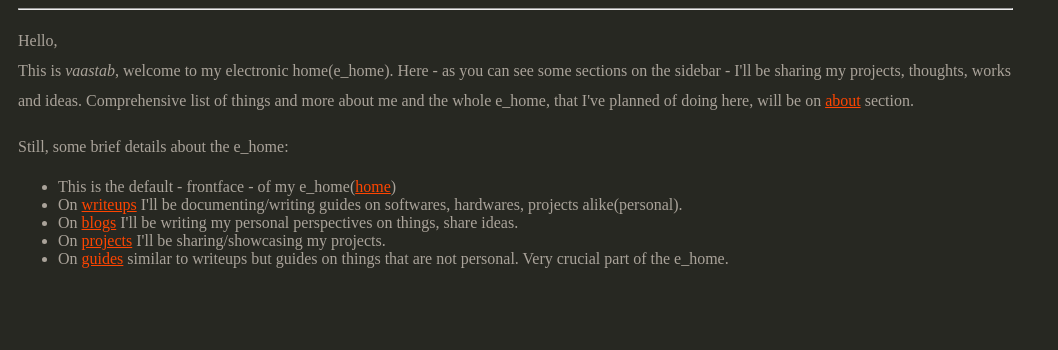
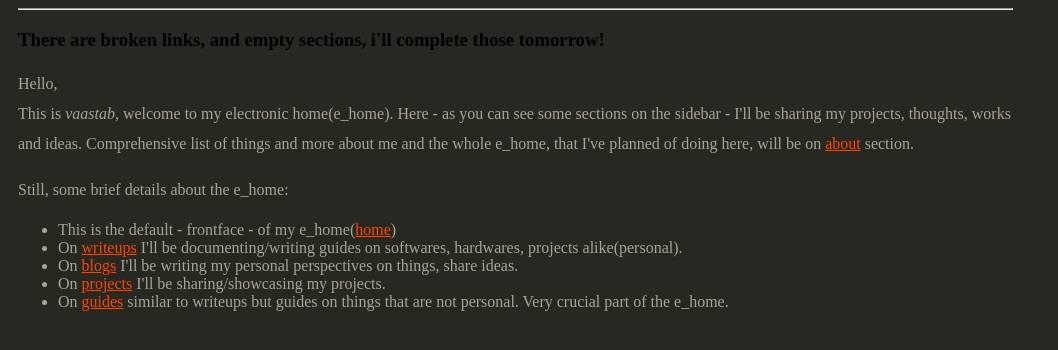
Before and after one commit to nullcoated/nullcoated.github.io, a plain HTML site: page index.html in a window 1280 px wide. Shown: the whole page, without its empty margins (0-1058 px from the left). Drawn offline with Linux system fonts and the light colour scheme; a script that the page names is missing.

Commit message:
add notice on home page

```diff
--- a/index.html
+++ b/index.html
@@ -12,6 +12,7 @@
 <body>
     <main>
         <hr>
+	<h3>There are broken links, and empty sections, i'll complete those tomorrow!</h3>
         <p>Hello,<br>
             This is <em>vaastab</em>, welcome to my electronic home(e_home). Here - as you can see some sections on the sidebar - I'll be sharing my projects, thoughts, works and ideas. Comprehensive list of things and more about me and the whole e_home, that I've planned of doing here, will be on <a href="about.html">about</a> section.
         </p>
```
